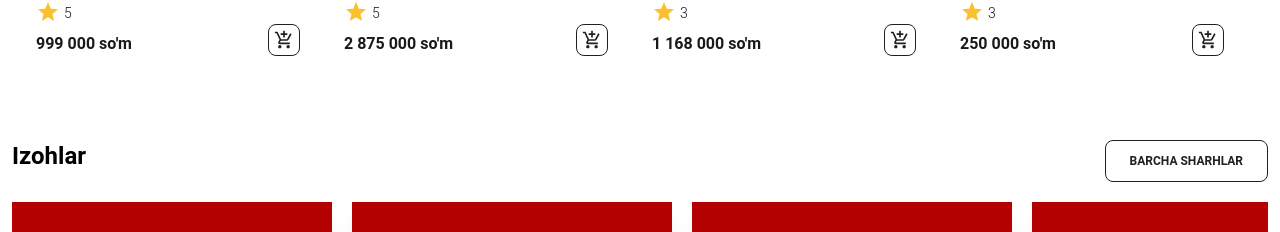
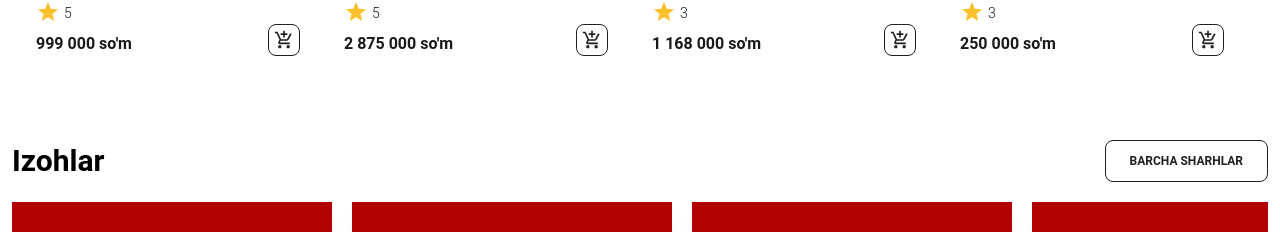
Before and after one commit to dxxdev/auto-tuning, a React (Vite) app: page / in a window 1280 px wide. Shown: the part 3533-3765 px from the top of the page. Built offline with nearby package versions, Linux system fonts and the light colour scheme.

Commit message:
Heading h3 added

```diff
--- a/src/pages/Home.jsx
+++ b/src/pages/Home.jsx
@@ -588,7 +588,7 @@ const Home = ({ rendered }) => {
         {/* Commentaries section */}
         <section>
           <div className="flex flex-col space-y-4 sm:space-y-0 sm:flex-row justify-between">
-            <Typography variant="h4">Izohlar</Typography>
+            <Typography variant="h3">Izohlar</Typography>
             <Button
               onClick={() => {
                 navigate("/Sharhlar");
```
